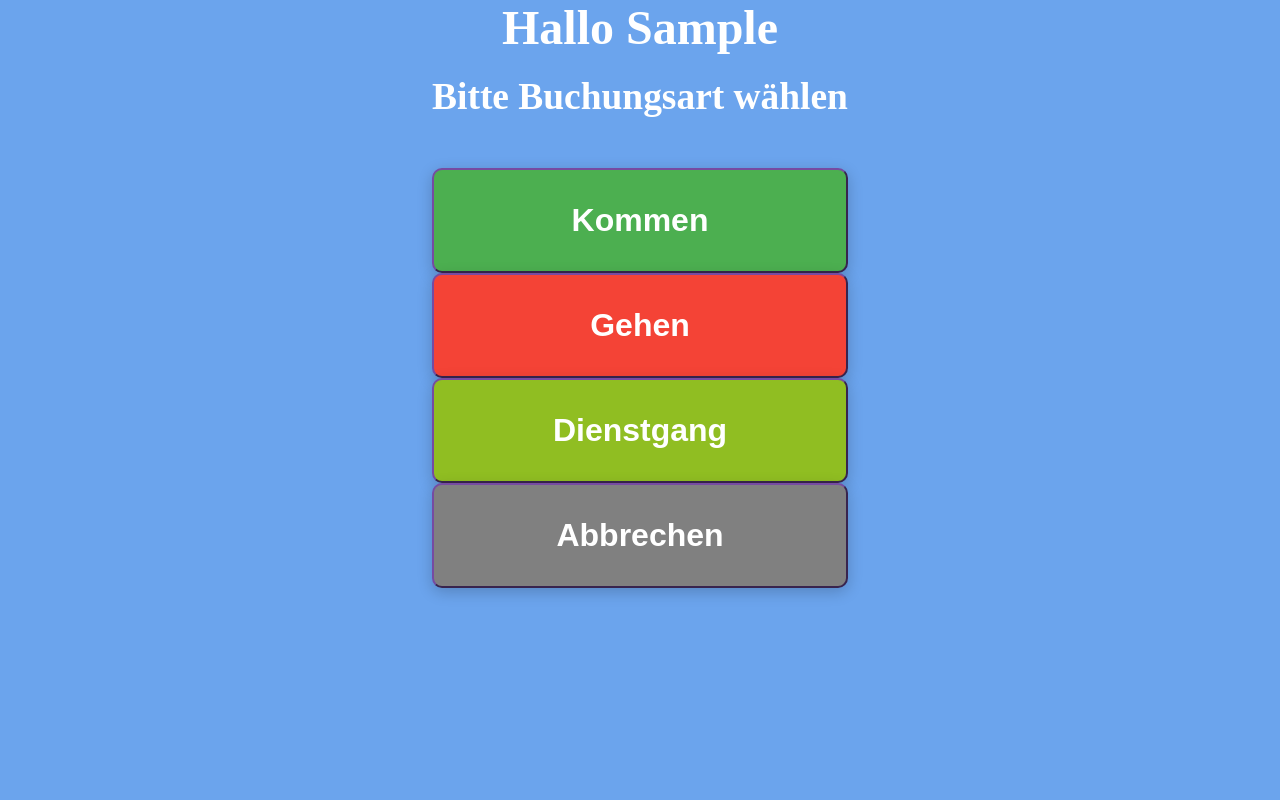
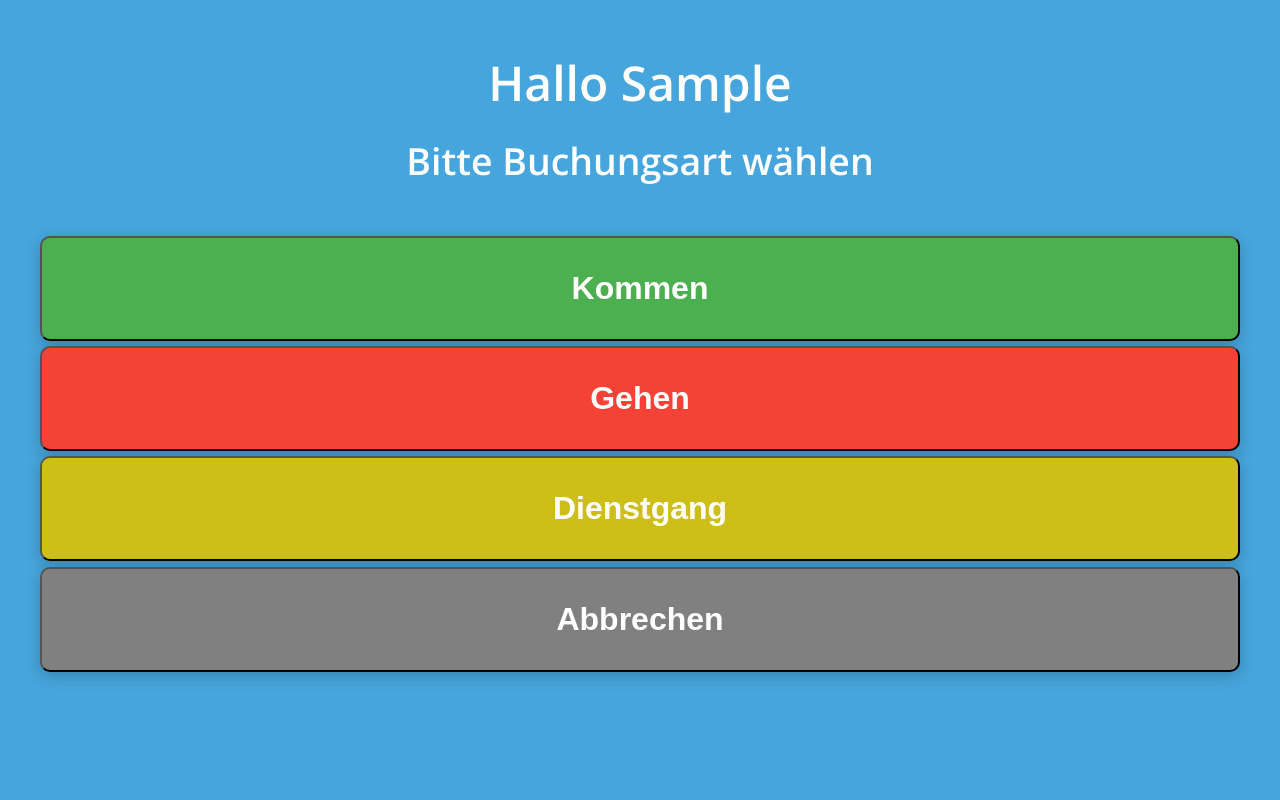
Before and after one commit to UmweltlaborACB/hrworks-terminal, a Django app: template time_tracking/templates/time_tracking/booking.html in a window 1280 px wide. Run offline with Django 4.2, Linux system fonts and the light colour scheme; the template is opened without the code that fills it: most values are stand-ins (such as "Sample title", 1, 10 or a date in 2020); some web fonts are replaced.

Commit message:
Optik angepasst

```diff
--- a/time_tracking/static/time_tracking/css/style.css
+++ b/time_tracking/static/time_tracking/css/style.css
@@ -1,4 +1,5 @@
-@import url(https://db.onlinewebfonts.com/c/1eb1df7e21f9915edbe8b235b95b7986?family=LinotypeSyntax-Regular);
+@import url('https://fonts.googleapis.com/css2?family=Open+Sans:wght@400;600&display=swap');
+
 * {
     margin: 0;
     padding: 0;
@@ -6,15 +7,16 @@
 }
 
 body {
-    font-family: "LinotypeSyntax-Regular";
-    background-color: #6ba4ed;
+font-family: 'Open Sans', Calibri, sans-serif;
+    background-color: #46a5dc;
     display: flex;
-    justify-content: center;
-    align-items: top;
+    /*justify-content: center; */
+    align-items: stretch;
+    flex-direction: column;
+    align-items: center;
     min-height: 100vh;
     color: white;
 }
-
 .logo {
     align-self: center;
     size-adjust: 70%;
@@ -25,23 +27,27 @@ body {
 .container {
     text-align: center;
     padding: 40px;
+    width: 100%;
+    max-width: none;
     /*max-width: 500px;*/
     width: 90%;
 }
-
 h1 {
     font-size: 3rem;
     margin-bottom: 20px;
 }
-
 .greeting-container {
-    text-align: center;;
+    text-align: center;
     font-size: 2rem;
     margin-bottom: 50px;
+    margin-top: 50px;
+    width: 100%;
 }
 .booking-container{
     margin-top: 50px;
     width: 100%;
+    padding: 0 40px;
+    box-sizing: border-box;
 }
 
 .instruction {
@@ -65,16 +71,13 @@ h1 {
 @keyframes spin {
     to { transform: rotate(360deg); }
 }
-
 /* Booking-Screen */
 .button-grid {
     display: grid;
     grid-template-columns: 1fr;
     /*grid-template-columns: 8ch auto;*/
     gap: 40px;
-
 }
-
 .btn {
     width: 100%;
     height: auto;
@@ -82,17 +85,21 @@ h1 {
     /*display: flex;*/
     font-size: 2rem;
     font-weight: bold;
-    color: #667eea;
-    border-color: #764ba2;
     background: white;
     transition: all 0.3s;
     box-shadow: 0 4px 15px rgba(0,0,0,0.2);
     border-radius: 10px;
+    margin-bottom: 5px;
 }
 
 .btn:hover {
     transform: translateY(-5px);
     box-shadow: 0 6px 20px rgba(0,0,0,0.3);
+}
+
+.booking-form,
+.booking-buttons {
+  width: 100%;
 }
 
 .btn:active {
@@ -108,12 +115,13 @@ h1 {
     color: white;
 }
 .booking-business_trip {
-    background-color: #90be22;
+    background-color: #cdbe18;
     color: white;
 }
 .booking-cancel {
     background-color: #808080;
     color: white;
+    margin-top: 1px;
 }
 
 /* Responsive */
```
